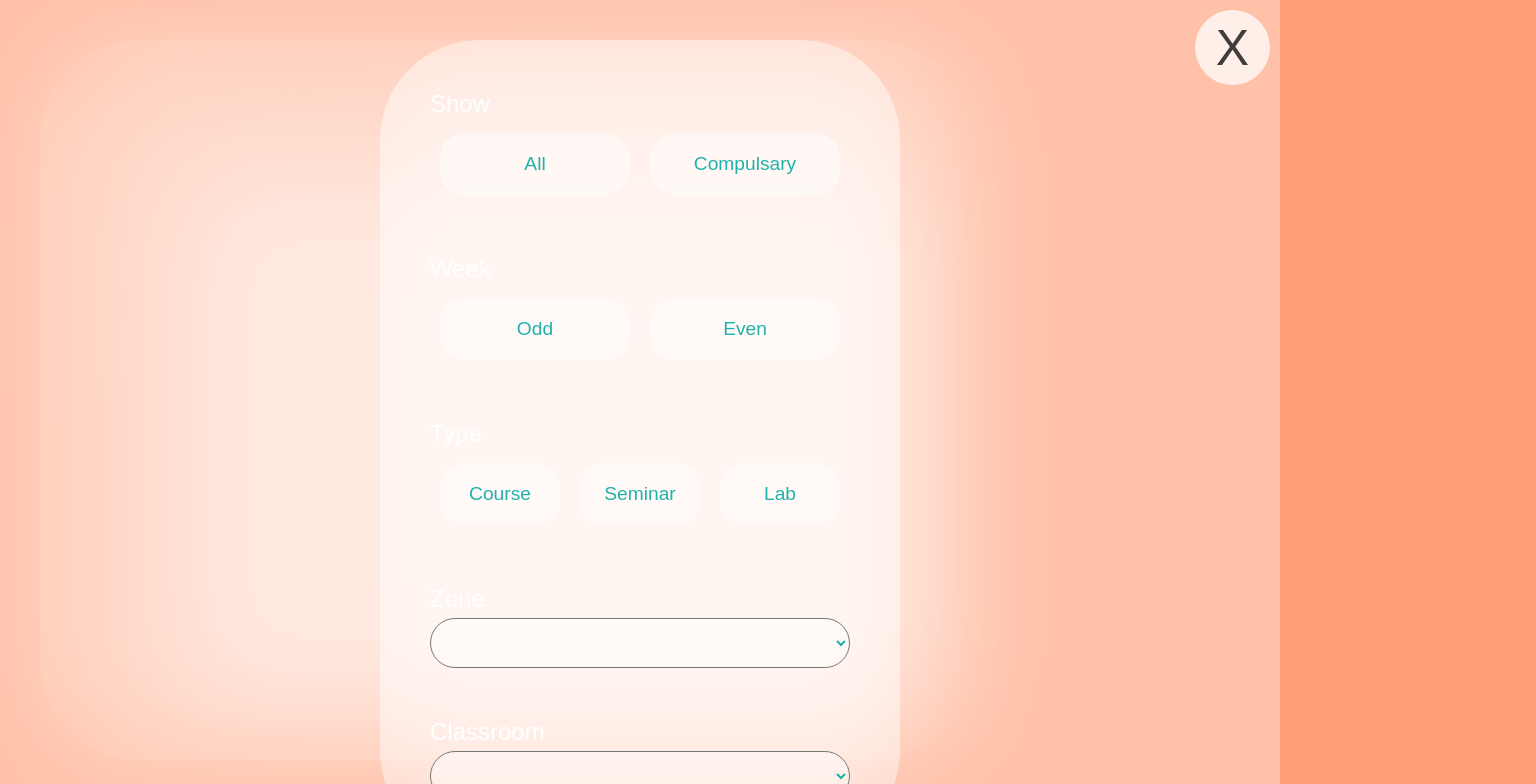
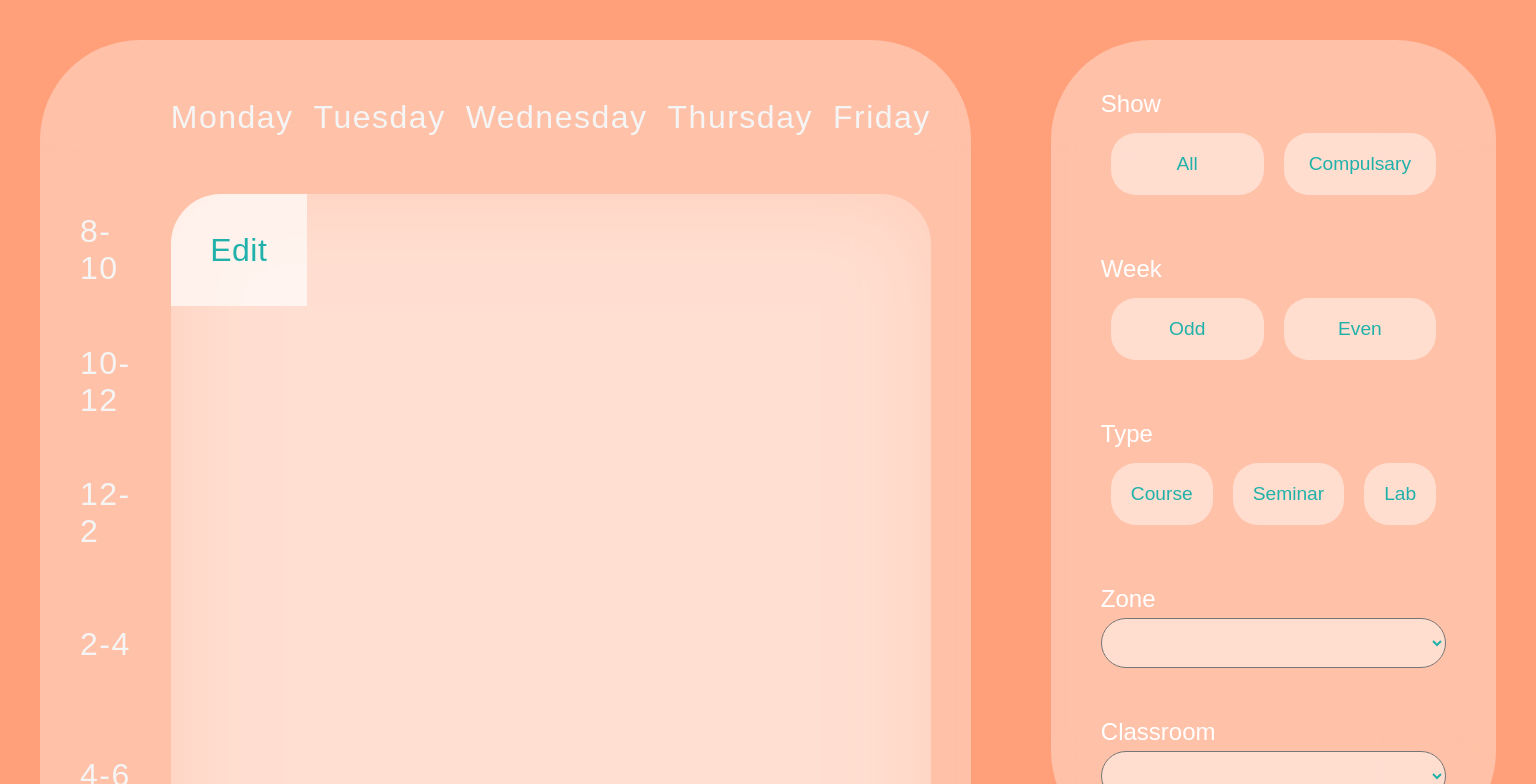
Before and after one commit to nyestemiki/Timetable-frontend, a React (Create React App) app: page / in a window 1280 px wide. Both pictures are taken after a click on the element 238 px from the left and 250 px from the top of the page. Shown: the top 784 px of the page, 1536 px wide, since content can reach past the window. Built offline with nearby package versions, Linux system fonts and the light colour scheme.

Commit message:
Click & Confirm edit

```diff
--- a/src/components/App.js
+++ b/src/components/App.js
@@ -32,20 +32,20 @@ const MainScreen = styled.div`
 export default class App extends Component {
 	state = {
 		edit: false,
-		editingDay: ''
+		editingInterval: ''
 	}
 
-	editDay = day => {
+	editInterval = intervalId => {
 		this.setState({
 			edit: true,
-			editingDay: day
+			editingInterval: intervalId
 		});
 	}
 
 	closeEditMenu = () => {
 		this.setState({
 			edit: false,
-			editingDay: ''
+			editingInterval: ''
 		});
 	}
 
@@ -53,9 +53,9 @@ export default class App extends Component {
 		return (
 			<>
 				<MainScreen>
-					<Timetale editDay={this.editDay}/>
+					<Timetale editInterval={this.editInterval}/>
 					{/* Hiding the display menu if editing on a phone */}
-					{!(this.state.edit && window.screen.width < 850) && <Display/>}
+					{!(this.state.edit && window.screen.width <= 1000) && <Display/>}
 				</MainScreen>
 				<Edit
 					active={this.state.edit}
--- /dev/null
+++ b/src/components/Interval.js
@@ -0,0 +1,51 @@
+import React, { Component } from 'react';
+import IntervalStyle, { Edit, IntervalDiv } from './styles/IntervalStyles';
+
+export default class Interval extends Component {
+    state = {
+        editMode: false
+    }
+
+    // Shows the edit option for the selected interval
+    showEdit = () => {
+        this.setState({ editMode: true });
+    }
+
+    // Displays interval's event, whilst hides the edit option
+    closeEdit = () => {
+        this.setState({ editMode: false });
+    }
+
+    // Open edit window for editing the selected interval
+    edit = () => {
+        this.props.editInterval(this.props.id);
+    }
+
+    handleClick = event => {
+        // If not the selected interval clicked, then close the edit menu
+        if (parseInt((event.target).id) !== this.props.id) {
+            this.setState({ editMode: false });
+        }
+    }
+
+    componentDidMount() {
+        // Listen for clicks (=> check which interval was clicked)
+        document.addEventListener('click', this.handleClick);
+    }
+
+    render() {
+        return (
+            <IntervalStyle onClick={this.showEdit}>
+                {/* Edit mode active */}
+                {this.state.editMode && (
+                    <Edit onClick={this.edit}>Edit</Edit>
+                )}
+
+                {/* Edit mode inactive */}
+                {!this.state.editMode && (
+                    <IntervalDiv id={this.props.id}></IntervalDiv>
+                )}
+            </IntervalStyle>
+        )
+    }
+}
--- a/src/components/Timetable.js
+++ b/src/components/Timetable.js
@@ -1,16 +1,16 @@
 import React, { Component } from 'react';
-import TimetableStyle, { TableHeader, TableTimes, TableContent, Day } from './styles/TimetableStyles';
+import TimetableStyle, { TableHeader, TableTimes, TableContent } from './styles/TimetableStyles';
+import Interval from './Interval';
 
 export default class Timetable extends Component {
     render() {
-        let days = [];
+        let intervals = [];
         for (let d = 0; d < 30; d++) {
-            days.push(<Day
+            intervals.push(<Interval
                 key={d}
-                onClick={() => {
-                    this.props.editDay(d)
-                }}
-            ></Day>);
+                id={d}
+                editInterval={this.props.editInterval}
+            ></Interval>);
         }
 
         return (
@@ -31,7 +31,7 @@ export default class Timetable extends Component {
                     <div>6-8</div>
                 </TableTimes>
                 <TableContent>
-                    {days.map(day => day)}
+                    {intervals.map(interval => interval)}
                 </TableContent>
             </TimetableStyle>
         )
--- a/src/components/styles/EditStyles.js
+++ b/src/components/styles/EditStyles.js
@@ -35,6 +35,7 @@ const X = styled.div`
     justify-content: center;
     color: rgba(0, 0, 0, 0.75);
     font-weight: 100;
+    cursor: pointer;
 `;
 
 export default EditStyle;
--- /dev/null
+++ b/src/components/styles/IntervalStyles.js
@@ -0,0 +1,31 @@
+import styled from 'styled-components';
+
+const IntervalStyle = styled.div`
+    align-self: stretch;
+    justify-self: stretch;
+
+    display: flex;
+    align-items: center;
+    justify-content: center;
+
+    &:hover {
+        background-color: rgba(255, 255, 255, .45);
+    }
+`;
+
+const Edit = styled.div`
+    background: rgba(255, 255, 255, .65);
+    width: 100%;
+    height: 100%;
+    display: flex;
+    align-items: center;
+    justify-content: center;
+`;
+
+const IntervalDiv = styled.div`
+    width: 100%;
+    height: 100%;
+`;
+
+export default IntervalStyle;
+export { Edit, IntervalDiv };
--- a/src/components/styles/TimetableStyles.js
+++ b/src/components/styles/TimetableStyles.js
@@ -150,18 +150,5 @@ const TableContent = styled.div`
 	}
 `;
 
-const Day = styled.div`
-    align-self: stretch;
-    justify-self: stretch;
-
-    display: flex;
-    align-items: center;
-    justify-content: center;
-
-    &:hover {
-        background-color: rgba(255, 255, 255, .45);
-    }
-`;
-
 export default TimetableStyle;
-export { TableHeader, TableTimes, TableContent, Day };
+export { TableHeader, TableTimes, TableContent };
```
